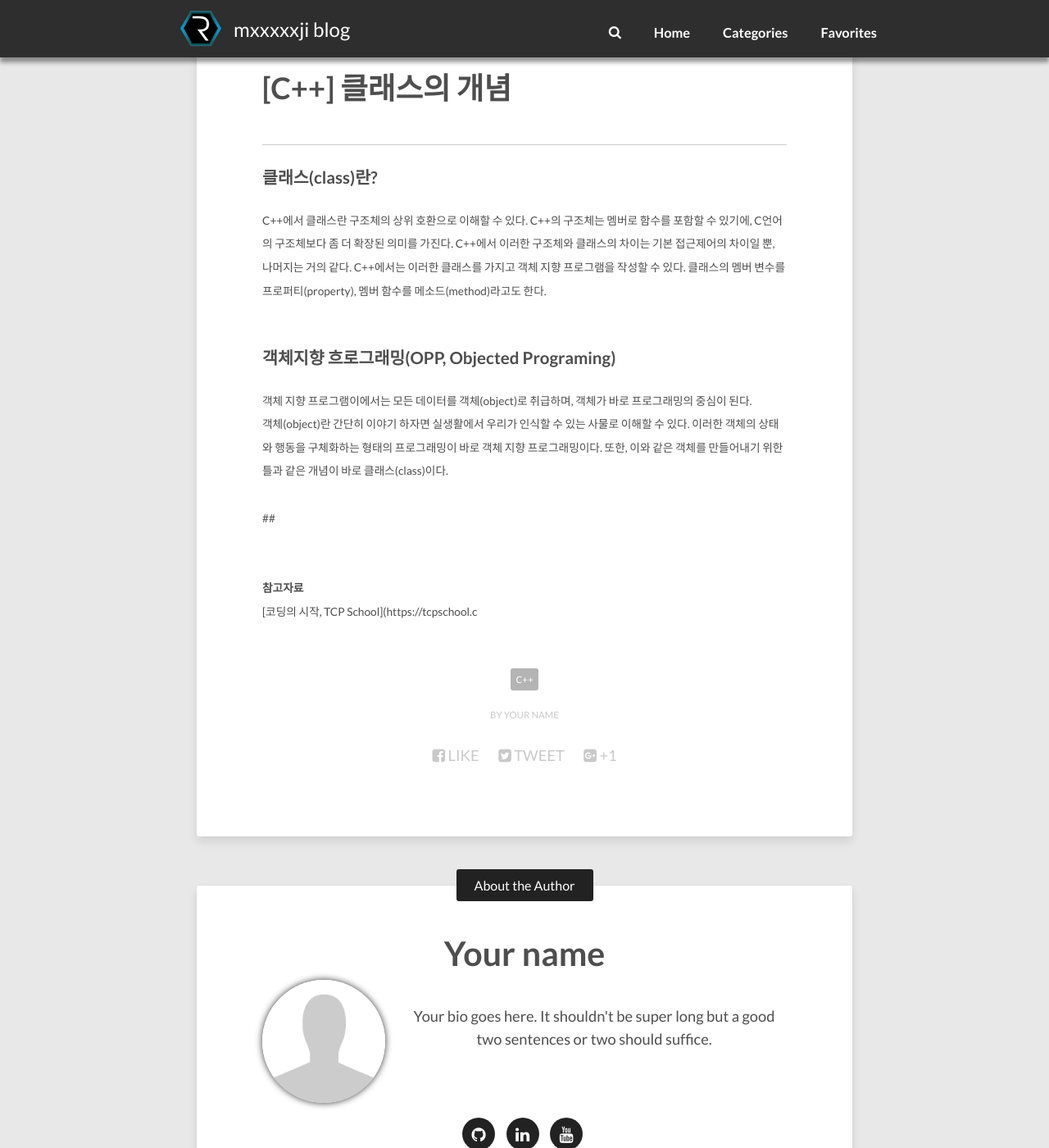
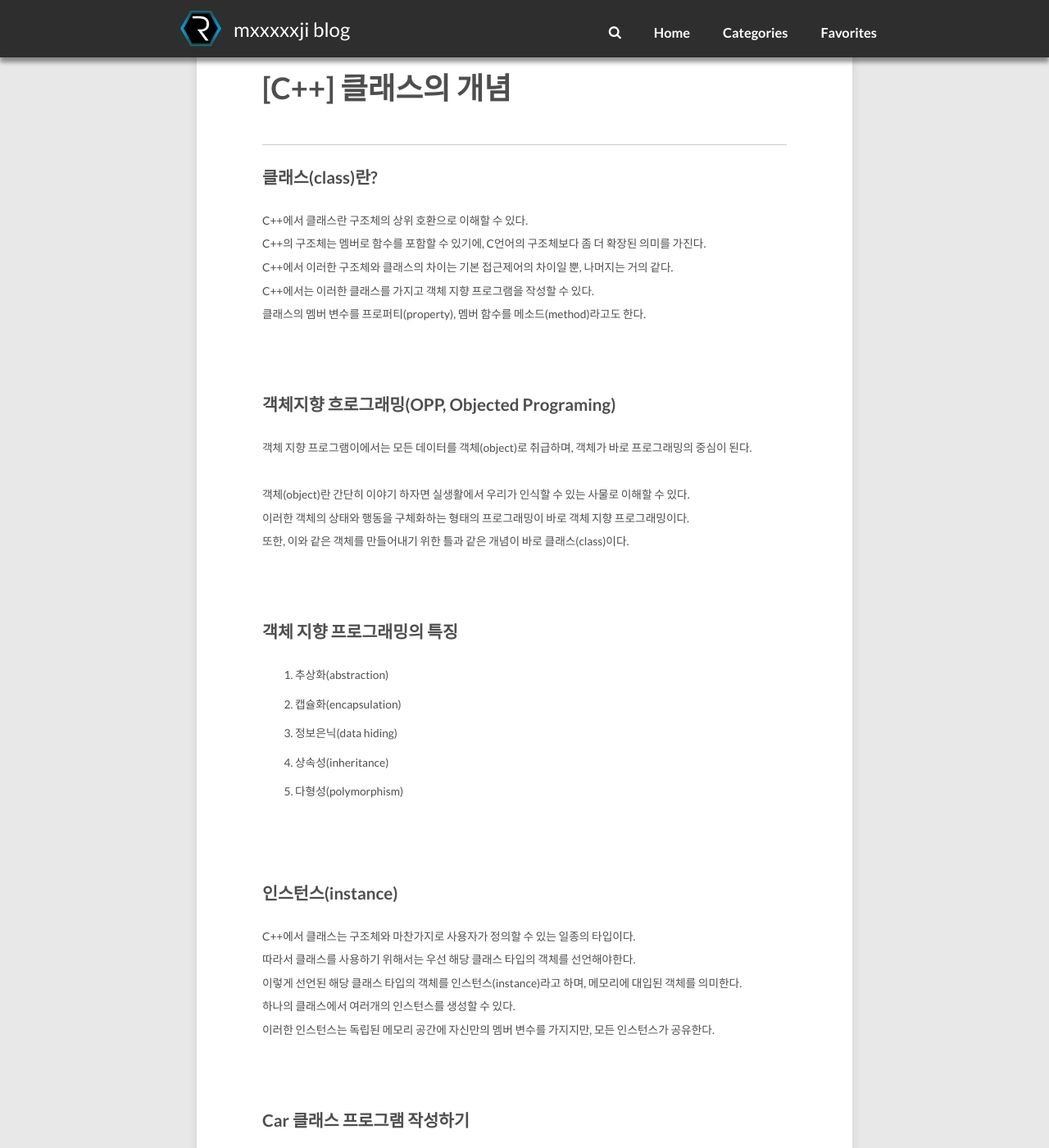
Before and after one commit to mxxxxxji/Mxxxxxji.github.io, a Jekyll site: the page built from _posts/2020-03-12-C++-20.클래스-post.md, in a window 1280 px wide and 1400 px high, scrolled down 361 px. Shown: the whole window at 82% size. Built offline with Jekyll 4.4.1, drawn with Linux system fonts in a browser that asks for light colours; nearby versions of some CDN libraries; comment, search, counter and statistics services are not loaded; some of the changed text lies outside the part shown.

Commit message:
Update 2020-03-12-C++-20.클래스-post.md

```diff
--- a/_posts/2020-03-12-C++-20.클래스-post.md
+++ b/_posts/2020-03-12-C++-20.클래스-post.md
@@ -16,6 +16,7 @@
 클래스의 멤버 변수를 프로퍼티(property), 멤버 함수를 메소드(method)라고도 한다.
 <br/>
 <br/>
+
 ## 객체지향 흐로그래밍(OPP, Objected Programing)
 객체 지향 프로그램이에서는 모든 데이터를 객체(object)로 취급하며, 객체가 바로 프로그래밍의 중심이 된다.
 <br/>
@@ -24,7 +25,61 @@
 또한, 이와 같은 객체를 만들어내기 위한 틀과 같은 개념이 바로 클래스(class)이다.
 <br/>
 <br/>
-##
+
+## 객체 지향 프로그래밍의 특징
+1. 추상화(abstraction)
+2. 캡슐화(encapsulation)
+3. 정보은닉(data hiding)
+4. 상속성(inheritance)
+5. 다형성(polymorphism)
+
+<br/>
+<br/>
+
+## 인스턴스(instance)
+C++에서 클래스는 구조체와 마찬가지로 사용자가 정의할 수 있는 일종의 타입이다.
+따라서 클래스를 사용하기 위해서는 우선 해당 클래스 타입의 객체를 선언해야한다.
+이렇게 선언된 해당 클래스 타입의 객체를 인스턴스(instance)라고 하며, 메모리에 대입된 객체를 의미한다.
+하나의 클래스에서 여러개의 인스턴스를 생성할 수 있다.
+이러한 인스턴스는 독립된 메모리 공간에 자신만의 멤버 변수를 가지지만, 모든 인스턴스가 공유한다.
+<br/>
+<br/>
+
+## Car 클래스 프로그램 작성하기
+
+{% highlight cpp %}
+class Car
+{
+	int color;	//색상
+	int CC;		//배기량
+	int speed;	//속도
+
+	void Accelerate() { speed++; }	//가속
+	void Stop() {}					//멈춤
+	void TurnOn() {}				//시동켜기
+};
+
+int main()
+{
+	Car my_car1, my_car2;			//객체 생성
+	my_car1.speed = 0;
+	my_car2.CC = 1000;
+	my_car1.Accelerate();			//멤버 함수 호출
+
+	return 0;
+}
+{% endhighlight %}
+<br/>
+다음은 개념적 메모리구조이다.
+![image](https://user-images.githubusercontent.com/52437364/81490324-1dd18a00-92bc-11ea-8ca8-6a197fe435e5.png)
+<br/>
+하지만 위의 코드를 실행하면 다음과 같은 오류가 나온다.
+![image](https://user-images.githubusercontent.com/52437364/81490368-73a63200-92bc-11ea-8d41-57f4a909ab55.png)
+정보은닉은 클래스 내부 데이터에 대한 외부로의 접근을 차단하는 것이다.
+따라서 main 함수에서 my_car1.speed의 외부 접근을 허용하지 않는 것이다.
+따라서, public 멤버(외부접근 가능)와 private 멤버(외부접근 금지, 디폴트)를 사용하여 접근 영역을 표기해야한다.
+아래는 수정된 코드이다.
+public:
 <br/>
 <br/>
 <br/>
```
